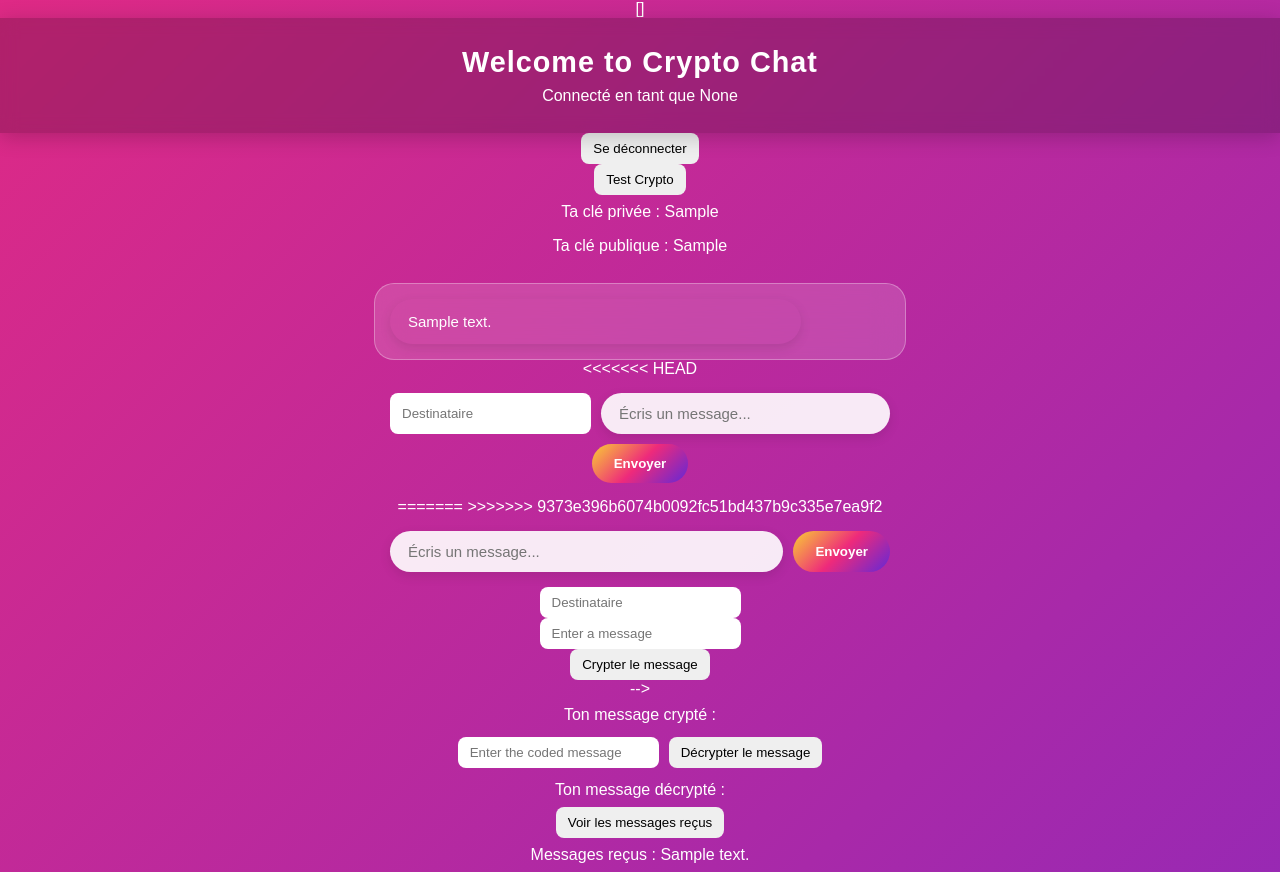
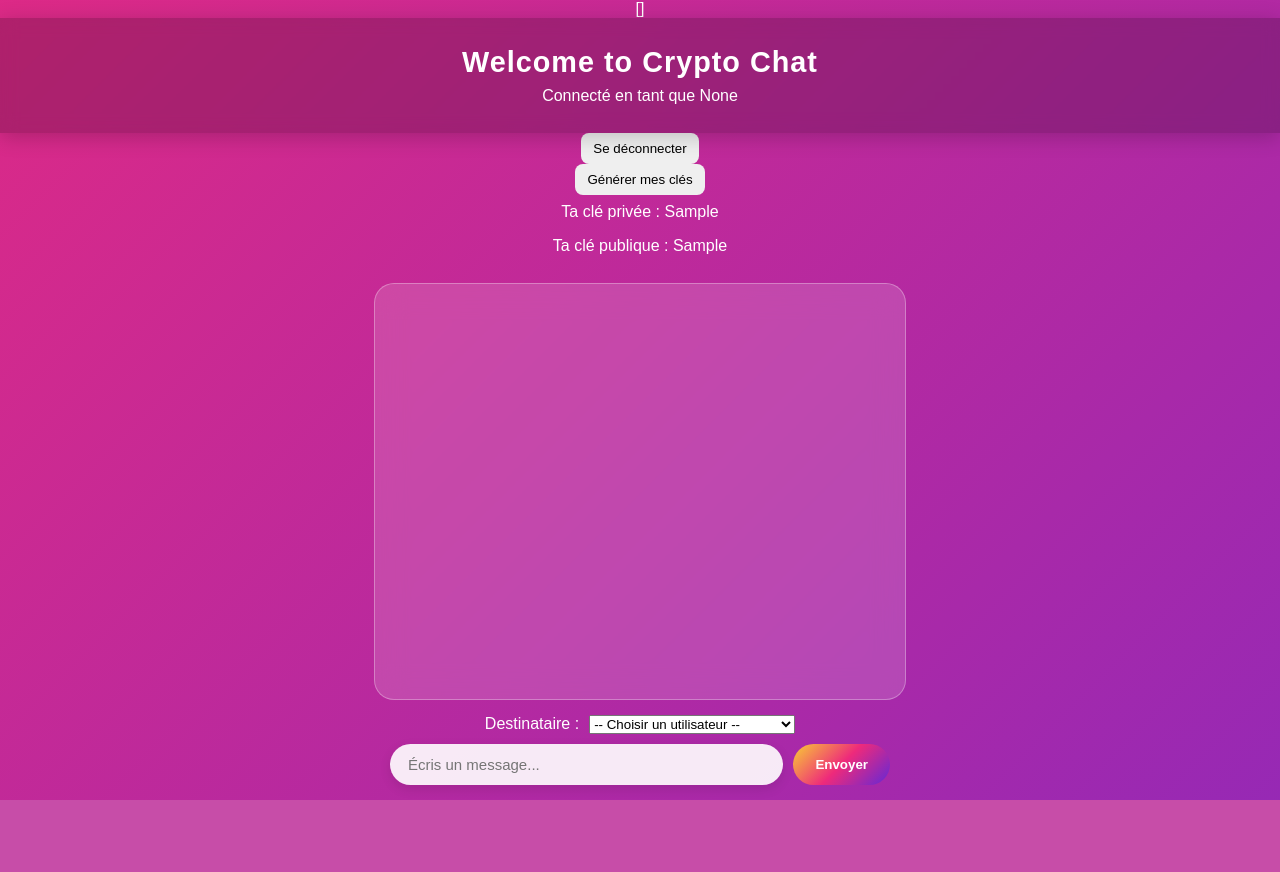
Before and after one commit to Alban-70/RSA, a Flask app: template templates/index.html in a window 1280 px wide. After the commit the page ends 800 px from the top, so only its background shows below. Run offline with Flask 3, Linux system fonts and the light colour scheme; the template is opened without the code that fills it: most values are stand-ins (such as "Sample title", 1, 10 or a date in 2020).

Commit message:
avancement crypto

```diff
--- a/app.py
+++ b/app.py
@@ -1,29 +1,25 @@
-from crypto import choixCle, clePrivee, clePublique, codageRSA, decodageRSA
-from flask import Flask, render_template, request, session
+#! /usr/bin/python
+# -*- coding:utf-8 -*-
+
+from flask import Flask, render_template, request, redirect, flash, session, g
 from argon2 import PasswordHasher
 from argon2.exceptions import VerifyMismatchError, VerificationError, InvalidHash
+import pymysql.cursors
+import os
+from dotenv import load_dotenv
+import ast
+
+from crypto import choixCle, clePrivee, clePublique, codageRSA, decodageRSA
+
+load_dotenv()
 
 app = Flask(__name__)
-app.config['SECRET_KEY'] = 'supersecret!'
-
-#! /usr/bin/python
-# -*- coding:utf-8 -*-
-from flask import Flask, request, render_template, redirect, flash
-
-app = Flask(__name__)
-app.secret_key = 'une cle(token) : grain de sel(any random string)'
-
-from flask import session, g
-import pymysql.cursors
-
-import os                                 # à ajouter
-from dotenv import load_dotenv            # à ajouter
-load_dotenv()                             # à ajouter
+app.config['SECRET_KEY'] = os.environ.get('SECRET_KEY', 'supersecret!')
 
 ph = PasswordHasher()
 
+
 def hash_password(password: str) -> str:
-    # renvoie le hash encodé (inclut le salt et les paramètres)
     return ph.hash(password)
 
 def verify_password(stored_hash: str, password_attempt: str) -> bool:
@@ -32,18 +28,15 @@
     except VerifyMismatchError:
         return False
     except (VerificationError, InvalidHash):
-        # hash corrompu ou autre erreur
         return False
-
-
 
 def get_db():
     if 'db' not in g:
-        g.db =  pymysql.connect(
-            host=os.environ.get("HOST"),                # à modifier
-            user=os.environ.get("LOGIN"),               # à modifier
-            password=os.environ.get("PASSWORD"),        # à modifier
-            database=os.environ.get("DATABASE"),        # à modifier
+        g.db = pymysql.connect(
+            host=os.environ.get("HOST"),
+            user=os.environ.get("LOGIN"),
+            password=os.environ.get("PASSWORD"),
+            database=os.environ.get("DATABASE"),
             charset='utf8mb4',
             cursorclass=pymysql.cursors.DictCursor
         )
@@ -55,38 +48,106 @@
     if db is not None:
         db.close()
 
-
 @app.route('/')
 def index():
+    if 'username' not in session:
+        return render_template('login.html')
 
-    if 'username' not in session:
-        return render_template(
-            'login.html',
+    username = session.get('username')
+    private_key = session.get('private_key')
+    selected_contact = session.get('last_destinataire')
+
+    db = get_db()
+    cursor = db.cursor()
+    cursor.execute("SELECT username, n, e FROM public_keys ORDER BY username")
+    users_with_keys = cursor.fetchall()
+
+    all_messages = []
+
+    if private_key:
+        n_priv, d_priv = private_key
+        if selected_contact:
+            cursor.execute(
+                "SELECT encrypted_message, date_envoi, username_src FROM messages WHERE username_dest = %s AND username_src = %s",
+                (username, selected_contact)
+            )
+        else:
+            cursor.execute(
+                "SELECT encrypted_message, date_envoi, username_src FROM messages WHERE username_dest = %s",
+                (username,)
+            )
+        rows = cursor.fetchall()
+
+        for row in rows:
+            try:
+                encrypted_message = ast.literal_eval(row['encrypted_message'])
+                decrypted = ''.join([chr(decodageRSA(int(c), n_priv, d_priv)) for c in encrypted_message])
+                all_messages.append({
+                    'content': decrypted,
+                    'date': row.get('date_envoi'),
+                    'from': row.get('username_src'),
+                    'type': 'received'
+                })
+            except Exception as e:
+                print(f"Erreur déchiffrement: {e}")
+                all_messages.append({
+                    'content': "[Message non déchiffrable]",
+                    'date': row.get('date_envoi'),
+                    'from': row.get('username_src'),
+                    'type': 'received'
+                })
+
+    if selected_contact:
+        cursor.execute(
+            "SELECT encrypted_message_sender, date_envoi, username_dest FROM messages WHERE username_src = %s AND username_dest = %s",
+            (username, selected_contact)
         )
+    else:
+        cursor.execute(
+            "SELECT encrypted_message_sender, date_envoi, username_dest FROM messages WHERE username_src = %s",
+            (username,)
+        )
+    sent_rows = cursor.fetchall()
+
+    for row in sent_rows:
+        content = '[Message non disponible]'
+        if private_key and row.get('encrypted_message_sender'):
+            try:
+                n_priv, d_priv = private_key
+                encrypted_sender = ast.literal_eval(row['encrypted_message_sender'])
+                decrypted_sent = ''.join([chr(decodageRSA(int(c), n_priv, d_priv)) for c in encrypted_sender])
+                content = decrypted_sent
+            except Exception as e:
+                print(f"Erreur déchiffrement message envoyé: {e}")
+                content = '[Message non déchiffrable]'
+
+        all_messages.append({
+            'content': content,
+            'date': row.get('date_envoi'),
+            'to': row.get('username_dest'),
+            'type': 'sent'
+        })
+    all_messages.sort(key=lambda msg: msg.get('date') or '')
+
+    print("All messages sorted:", all_messages)
 
 
     return render_template(
         'index.html',
-        received_messages=session.get('received_messages', [])
+        private_key=session.get('private_key'),
+        public_key=session.get('public_key'),
+        all_messages=all_messages,
+        users_with_keys=users_with_keys
     )
 
-@app.route('/disconnect', methods=['GET'])
-def disconnect():
 
-    session.pop('username', None)
-    session.pop('received_messages', None)
-    session.pop('private_key', None)
-    session.pop('public_key', None)
-    session.pop('encrypted_message', None)
-    session.pop('decrypted_message', None)
-    return redirect('/')
 
-@app.route('/register', methods=['GET'])
+
+@app.route('/register', methods=['GET', 'POST'])
 def register():
-    return render_template('register.html')
+    if request.method == 'GET':
+        return render_template('register.html')
 
-@app.route('/register', methods=['POST'])
-def register_post():
     username = request.form.get('username', '')
     password = request.form.get('password', '')
 
@@ -97,15 +158,26 @@
         flash('Nom d\'utilisateur déjà pris.')
         return redirect('/register')
 
-    hash_password_str = hash_password(password)
-    cursor.execute("INSERT INTO users (username, password) VALUES (%s, %s)", (username, hash_password_str))
+    hash_pw = hash_password(password)
+    cursor.execute("INSERT INTO users (username, password) VALUES (%s, %s)", (username, hash_pw))
     db.commit()
 
-    flash('Inscription réussie. Veuillez vous connecter.')
-    return redirect('/generate_key?username-local=' + username)
+    p, q, e = choixCle(100, 500)
+    n_pub, e_pub = clePublique(p, q, e)
+    n_priv, d_priv = clePrivee(p, q, e)
 
-@app.route('/login', methods=['POST'])
+    cursor.execute("INSERT INTO public_keys (username, n, e) VALUES (%s, %s, %s)", (username, n_pub, e_pub))
+    db.commit()
+
+    flash('Inscription réussie. Vos clés ont été générées automatiquement. Veuillez vous connecter.')
+    return redirect('/login')
+
+
+@app.route('/login', methods=['GET', 'POST'])
 def login():
+    if request.method == 'GET':
+        return render_template('login.html')
+
     username = request.form.get('username', '')
     password = request.form.get('password', '')
 
@@ -113,19 +185,58 @@
     cursor = db.cursor()
     cursor.execute("SELECT password FROM users WHERE username = %s", (username,))
     result = cursor.fetchone()
+
     if result and verify_password(result['password'], password):
         session['username'] = username
-        flash('Connexion réussie.')
-        return render_template('index.html')
+
+        cursor.execute("SELECT n, e FROM public_keys WHERE username = %s", (username,))
+        existing_key = cursor.fetchone()
+
+        if not existing_key:
+            p, q, e = choixCle(100, 500)
+            n_pub, e_pub = clePublique(p, q, e)
+            n_priv, d_priv = clePrivee(p, q, e)
+
+            cursor.execute("INSERT INTO public_keys (username, n, e) VALUES (%s, %s, %s)", (username, n_pub, e_pub))
+            db.commit()
+
+            session['private_key'] = (n_priv, d_priv)
+            session['public_key'] = (n_pub, e_pub)
+            flash('Connexion réussie. Vos clés ont été générées automatiquement.')
+        else:
+            session['public_key'] = (existing_key['n'], existing_key['e'])
+            flash('Connexion réussie.')
+
+        return redirect('/')
     else:
         flash('Nom d\'utilisateur ou mot de passe incorrect.')
-        return redirect('/')
+        return redirect('/login')
 
 
+@app.route('/disconnect')
+def disconnect():
+    session.clear()
+    return redirect('/')
+
+
+@app.route('/select_contact', methods=['POST'])
+def select_contact():
+    """Route pour sélectionner un contact et afficher uniquement sa conversation"""
+    contact = request.form.get('contact', '')
+    if contact:
+        session['last_destinataire'] = contact
+    else:
+        session.pop('last_destinataire', None)
+    return redirect('/')
 
 
 @app.route('/generate_key')
 def generate_key():
+    username = session.get('username')
+    if not username:
+        flash("Connectez-vous d'abord.")
+        return redirect('/login')
+
     p, q, e = choixCle(100, 500)
     n_pub, e_pub = clePublique(p, q, e)
     n_priv, d_priv = clePrivee(p, q, e)
@@ -133,85 +244,86 @@
     session['private_key'] = (n_priv, d_priv)
     session['public_key'] = (n_pub, e_pub)
 
-    session.pop('encrypted_message', None)
-    session.pop('decrypted_message', None)
+    db = get_db()
+    cursor = db.cursor()
+    cursor.execute("DELETE FROM public_keys WHERE username = %s", (username,))
+    cursor.execute("INSERT INTO public_keys (username, n, e) VALUES (%s, %s, %s)", (username, n_pub, e_pub))
+    db.commit()
 
-    username = request.args.get('username-local', 'default_user')
+    flash("Clés générées avec succès !")
+    return redirect('/')
+
+
+@app.route('/crypter_message', methods=['POST'])
+def crypter_message():
+    destinataire = request.form.get('destinataire', '')
+    message = request.form.get('message', '')
+
+    if not destinataire or not message:
+        flash("Destinataire et message requis.")
+        return redirect('/')
+
+    session['last_destinataire'] = destinataire
 
     db = get_db()
     cursor = db.cursor()
-    cursor.execute("INSERT INTO public_keys (username, n, e) VALUES (%s, %s, %s)", (username, n_pub, e_pub))
+    cursor.execute("SELECT n, e FROM public_keys WHERE username = %s", (destinataire,))
+    key = cursor.fetchone()
+    if not key:
+        flash(f"Clé publique de {destinataire} non trouvée.")
+        return redirect('/')
+
+    public_key_dest = (key['n'], key['e'])
+    encrypted_for_dest = str([codageRSA(ord(c), public_key_dest[0], public_key_dest[1]) for c in message])
+
+    encrypted_for_sender = None
+    username_src = session.get('username')
+    sender_public_key = session.get('public_key')
+
+    if sender_public_key:
+        encrypted_for_sender = str([codageRSA(ord(c), sender_public_key[0], sender_public_key[1]) for c in message])
+
+    cursor.execute(
+        "INSERT INTO messages (username_src, username_dest, encrypted_message, encrypted_message_sender) VALUES (%s, %s, %s, %s)",
+        (username_src, destinataire, encrypted_for_dest, encrypted_for_sender)
+    )
     db.commit()
 
-    return render_template(
-        'index.html',
-        private_key=session['private_key'],
-        public_key=session['public_key']
-    )
-
-@app.route('/crypter_message', methods=['POST'])
-def crypter_message():
-
-    db = get_db()
-    cursor = db.cursor()
-    username_input = request.form.get('username-input', 'default_user')
-    cursor.execute("SELECT n, e FROM public_keys WHERE username = %s", (username_input ,))
-    result = cursor.fetchone()
-    if not result:
-        return "Clé publique non trouvée pour l'utilisateur spécifié.", 400
-    public_key = (result['n'], result['e'])
-
-    message = request.form.get('message', '')
-    crypted_message = str([codageRSA(ord(c), public_key[0], public_key[1]) for c in message])
-
-    cursor.execute("INSERT INTO messages (username, encrypted_message) VALUES (%s, %s)", (username_input, crypted_message))
-    db.commit()
-
-    return render_template(
-        'index.html',
-        private_key=session.get('private_key'),
-        public_key=public_key,
-        encrypted_message=crypted_message
-    )
-
-@app.route('/decrypter_message', methods=['POST'])
-def decrypter_message():
-    private_key = session.get('private_key')
-    if not private_key:
-        return "Vous devez générer une clé privée d'abord.", 400
-
-    n_priv, d_priv = private_key
-
-    C = session.get('encrypted_message')
-    C_list = [int(x) for x in session['encrypted_message'].split()]
-
-    if not C:
-        return "Aucun message à déchiffrer.", 400
-
-    try:
-        M_decoded = ''.join([chr(decodageRSA(c, n_priv, d_priv)) for c in C])
-    except ValueError:
-        M_decoded = '-'.join(str(decodageRSA(c, n_priv, d_priv)) for c in C)
-
-    session['decrypted_message'] = M_decoded
-
-    return render_template(
-        'index.html',
-        private_key=private_key,
-        public_key=session.get('public_key'),
-        encrypted_message=C,
-        decrypted_message=M_decoded
-    )
-
-@app.route('/show_message', methods=['GET'])
-def show_messages():
-    db = get_db()
-    cursor = db.cursor()
-    cursor.execute("SELECT encrypted_message FROM messages WHERE username = %s", (session.get('username'),))
-    received_messages = [row['encrypted_message'] for row in cursor.fetchall()]
-    session['received_messages'] = received_messages
+    flash("Message envoyé !")
     return redirect('/')
 
 
+import ast
+from flask import jsonify
+
+@app.route('/decrypter_messages')
+def decrypter_messages():
+    username = session.get('username')
+    private_key = session.get('private_key')
+
+    if not username:
+        return jsonify({"error": "Utilisateur non connecté"}), 403
+
+    if not private_key:
+        return jsonify({"error": "Clé privée manquante - veuillez vous reconnecter"}), 403
+
+    n_priv, d_priv = private_key
+    db = get_db()
+    cursor = db.cursor()
+
+    cursor.execute("SELECT encrypted_message FROM messages WHERE username_dest = %s", (username,))
+    rows = cursor.fetchall()
+
+    decrypted_messages = []
+    for row in rows:
+        try:
+            encrypted_message = ast.literal_eval(row['encrypted_message'])
+            decrypted = ''.join([chr(decodageRSA(int(c), n_priv, d_priv)) for c in encrypted_message])
+            decrypted_messages.append(decrypted)
+        except Exception as e:
+            decrypted_messages.append(f"[Erreur: {str(e)}]")
+
+    return jsonify({"status": "success", "count": len(decrypted_messages), "messages": decrypted_messages})
+
 if __name__ == '__main__':
     app.run(debug=True)
--- a/static/js/reponse.js
+++ /dev/null
@@ -1,48 +0,0 @@
-const chatContainer = document.getElementById('chat-container');
-const chatForm = document.getElementById('chat-form');
-const chatInput = document.getElementById('chat-input');
-
-function addMessage(message, sender='user') {
-  const bubble = document.createElement('div');
-  bubble.classList.add('chat-bubble', sender);
-  bubble.textContent = message;
-  chatContainer.appendChild(bubble);
-  chatContainer.scrollTop = chatContainer.scrollHeight;
-}
-
-<<<<<<< HEAD
-chatForm.addEventListener('submit', async (e) => {
-=======
-
-chatForm.addEventListener('submit', (e) => {
->>>>>>> 9373e396b6074b0092fc51bd437b9c335e7ea9f2
-  e.preventDefault();
-
-  if (!chatInput.value.trim()) return;
-
-<<<<<<< HEAD
-  // Ajouter le message utilisateur dans le chat
-  addMessage(message, 'user');
-
-  // Préparer les données à envoyer
-  const formData = new FormData(chatForm);
-
-  // Envoyer au serveur via fetch
-  const response = await fetch(chatForm.action, {
-    method: 'POST',
-    body: formData
-  });
-
-  // Récupérer la réponse JSON du serveur
-  const data = await response.json();
-
-  // Afficher le message crypté côté bot
-  if (data.coded_message) {
-    addMessage(data.coded_message, 'bot');
-  }
-
-  chatInput.value = '';
-=======
-  chatForm.submit();  // laisser Flask gérer l’historique
->>>>>>> 9373e396b6074b0092fc51bd437b9c335e7ea9f2
-});
--- a/static/style/style.css
+++ b/static/style/style.css
@@ -1,4 +1,3 @@
-/* === GLOBAL === */
     body {
       font-family: 'Poppins', sans-serif;
       background: linear-gradient(135deg, #f9ce34, #ee2a7b, #6228d7);
@@ -19,7 +18,6 @@
       100% {background-position:0% 50%;}
     }
 
-    /* === HEADER === */
     .block_title {
       background: rgba(0,0,0,0.2);
       backdrop-filter: blur(8px);
@@ -35,7 +33,6 @@
       letter-spacing: 1px;
     }
 
-    /* === CHAT CONTAINER === */
     #chat-container {
       background: rgba(255, 255, 255, 0.15);
       backdrop-filter: blur(15px);
@@ -52,7 +49,6 @@
       border: 1px solid rgba(255,255,255,0.3);
     }
 
-    /* === MESSAGE BUBBLES === */
     .chat-bubble {
       padding: 12px 18px;
       border-radius: 25px;
@@ -62,6 +58,20 @@
       line-height: 1.4;
       box-shadow: 0 4px 12px rgba(0,0,0,0.1);
       animation: fadeIn 0.3s ease;
+    }
+
+    .chat-bubble.sent {
+      align-self: flex-end;
+      background: linear-gradient(135deg, #f9ce34, #ee2a7b, #6228d7);
+      color: white;
+      border-bottom-right-radius: 6px;
+    }
+
+    .chat-bubble.received {
+      align-self: flex-start;
+      background: rgba(255, 255, 255, 0.85);
+      color: #333;
+      border-bottom-left-radius: 6px;
     }
 
     .chat-bubble.user {
@@ -83,7 +93,6 @@
       to { opacity: 1; transform: translateY(0);}
     }
 
-    /* === INPUT AREA === */
     #chat-form {
       display: flex;
       width: 90%;
@@ -123,8 +132,6 @@
       transform: translateY(1px);
       box-shadow: none;
     }
-
-    /* === CRYPTO TEXTS === */
     #encrypted-message, #decrypted-message {
       font-weight: bold;
       word-break: break-word;
--- a/templates/index.html
+++ b/templates/index.html
@@ -18,64 +18,76 @@
     </div>
     <button onclick="window.location.href='/disconnect'">Se déconnecter</button>
 
-  <!-- Champ global supprimé: on garde uniquement les champs destinataire à l'intérieur des formulaires -->
+    <button onclick="window.location.href='/generate_key'">Générer mes clés</button>
 
-    <button onclick="window.location.href='/generate_key'">Test Crypto</button>
     <p>Ta clé privée : {{ private_key if private_key is defined else 'Non fournie' }}</p>
     <p>Ta clé publique : {{ public_key if public_key is defined else 'Non fournie' }}</p>
 
 <div id="chat-container">
-        {% for msg in chat_history %}
-        <div class="chat-bubble {{ msg.type }}">
-            {{ msg.text }}
+
+    {% for msg in all_messages %}
+        {% if msg.type == 'received' %}
+            <div class="chat-bubble received">
+                <strong>De {{ msg.from }}:</strong> {{ msg.content }}
+                {% if msg.date %}<br><small>{{ msg.date }}</small>{% endif %}
             </div>
+        {% elif msg.type == 'sent' %}
+            <div class="chat-bubble sent">
+                <strong>À {{ msg.to }}:</strong> {{ msg.content }}
+                {% if msg.date %}<br><small>{{ msg.date }}</small>{% endif %}
+            </div>
+        {% endif %}
     {% endfor %}
+
 </div>
 
-<<<<<<< HEAD
+
+
+
 <form id="chat-form" action="/crypter_message" method="POST">
-      <input type="hidden" name="n_pub" value="{{ public_key[0] if public_key else '' }}">
-      <input type="hidden" name="e_pub" value="{{ public_key[1] if public_key else '' }}">
-      <!-- Champ destinataire (dupliquer ici pour que le formulaire l'envoie) -->
-      <input type="text" name="username-input" id="username-input-form" placeholder="Destinataire">
-      <input type="text" id="chat-input" name="message" placeholder="Écris un message...">
+    <label for="destinataire">Destinataire :</label>
+    <select name="destinataire" id="destinataire" onchange="changeContact()" required>
+        <option value="">-- Choisir un utilisateur --</option>
+        {% for user in users_with_keys %}
+            {% if user.username != session.get('username') %}
+            <option value="{{ user.username }}"
+                    {% if user.username == session.get('last_destinataire') %}selected{% endif %}>
+                {{ user.username }} (n={{ user.n }}, e={{ user.e }})
+            </option>
+            {% endif %}
+        {% endfor %}
+    </select>
+
+    <input type="text" id="chat-input" name="message" placeholder="Écris un message..." required>
+
     <button type="submit" id="chat-submit">Envoyer</button>
 </form>
-=======
->>>>>>> 9373e396b6074b0092fc51bd437b9c335e7ea9f2
 
-    <form id="chat-form" action="/crypter_message" method="POST">
-        <input type="hidden" name="n_pub" value="{{ public_key[0] if public_key else '' }}">
-        <input type="hidden" name="e_pub" value="{{ public_key[1] if public_key else '' }}">
-        <input type="text" id="chat-input" name="message" placeholder="Écris un message...">
-        <button type="submit" id="chat-submit">Envoyer</button>
-    </form>
-    <!--
-    <form action="/crypter_message" method="POST">
-      <input type="hidden" name="n_pub" value="{{ public_key[0] if public_key else '' }}">
-      <input type="hidden" name="e_pub" value="{{ public_key[1] if public_key else '' }}">
-      <!-- Champ destinataire -->
-      <input type="text" name="username-input" placeholder="Destinataire">
-      <input type="text" name="message" placeholder="Enter a message">
-      <button type="submit">Crypter le message</button>
-    </form> -->
+<script>
+function changeContact() {
+    const select = document.getElementById('destinataire');
+    const selectedContact = select.value;
 
-    <p>Ton message crypté : <span id="encrypted-message">{{ encrypted_message if encrypted_message is defined else
-            'Aucun message crypté' }}</span></p>
+    const form = document.createElement('form');
+    form.method = 'POST';
+    form.action = '/select_contact';
 
-    <form action="/decrypter_message" method="POST">
-        <input type="hidden" name="n_priv" value="{{ private_key[0] if private_key else '' }}">
-        <input type="hidden" name="d_priv" value="{{ private_key[1] if private_key else '' }}">
-        <input type="text" name="coded_message" placeholder="Enter the coded message">
-        <button type="submit">Décrypter le message</button>
+    const input = document.createElement('input');
+    input.type = 'hidden';
+    input.name = 'contact';
+    input.value = selectedContact;
+
+    form.appendChild(input);
+    document.body.appendChild(form);
+    form.submit();
+}
+</script>
+
+
+
     </form>
 
-    <p>Ton message décrypté : <span id="decrypted-message">{{ decrypted_message if decrypted_message is defined else
-            'Aucun message décrypté' }}</span></p>
 
-    <button onclick="window.location.href='/show_message'">Voir les messages reçus</button>
-
-    <p>Messages reçus : {{ received_messages if received_messages is defined else 'Aucun message reçu' }}</p>
 
 
     <script src="../static/js/reponse.js"></script>
```
Also changed, not shown: sql.sql (+6 -3 lines), static/js/chat.js (deleted, +0 -20 lines), templates/chat.html (deleted, +0 -17 lines), 1 other file. Lines whose indentation alone changed are shown as unchanged.
